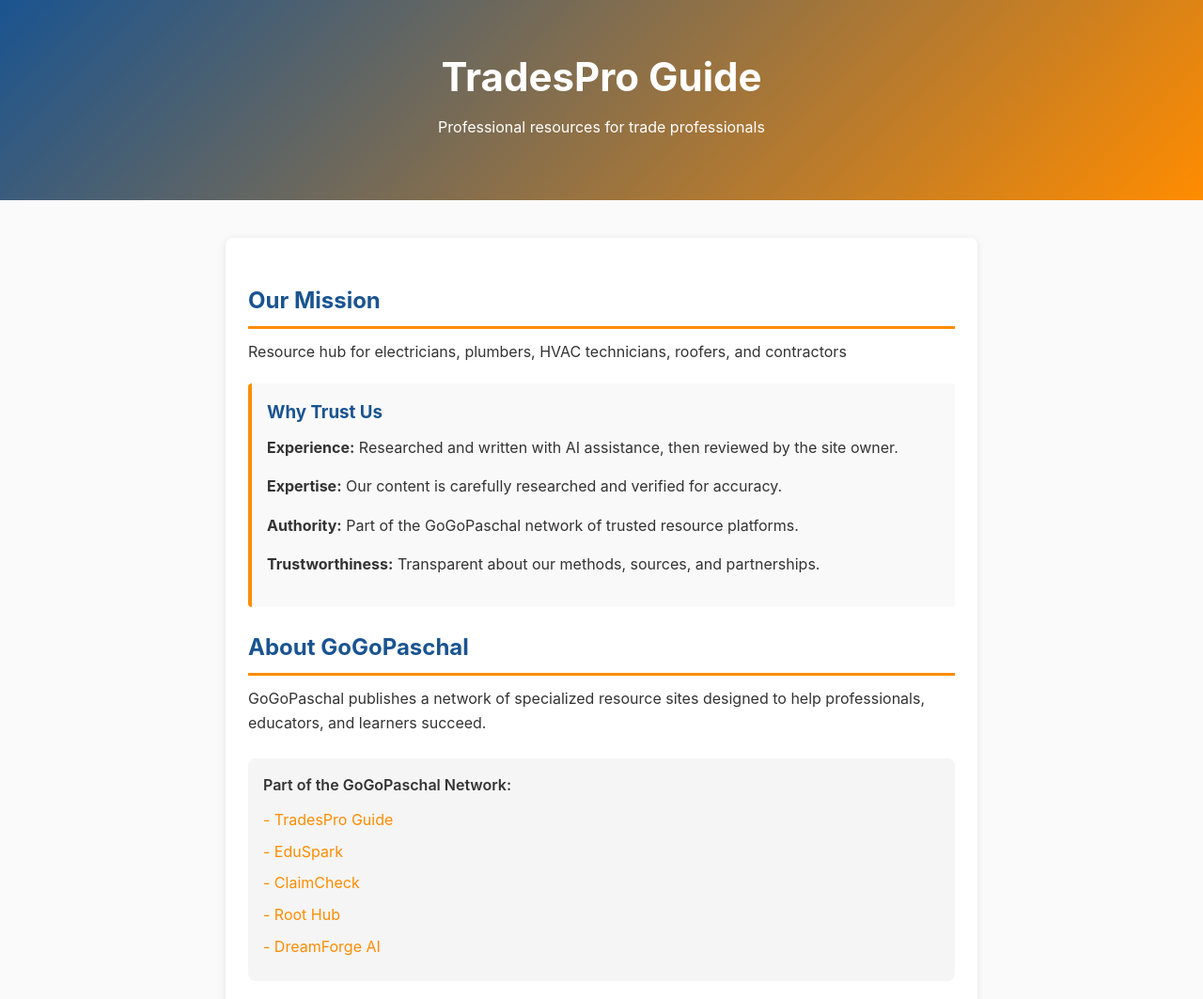
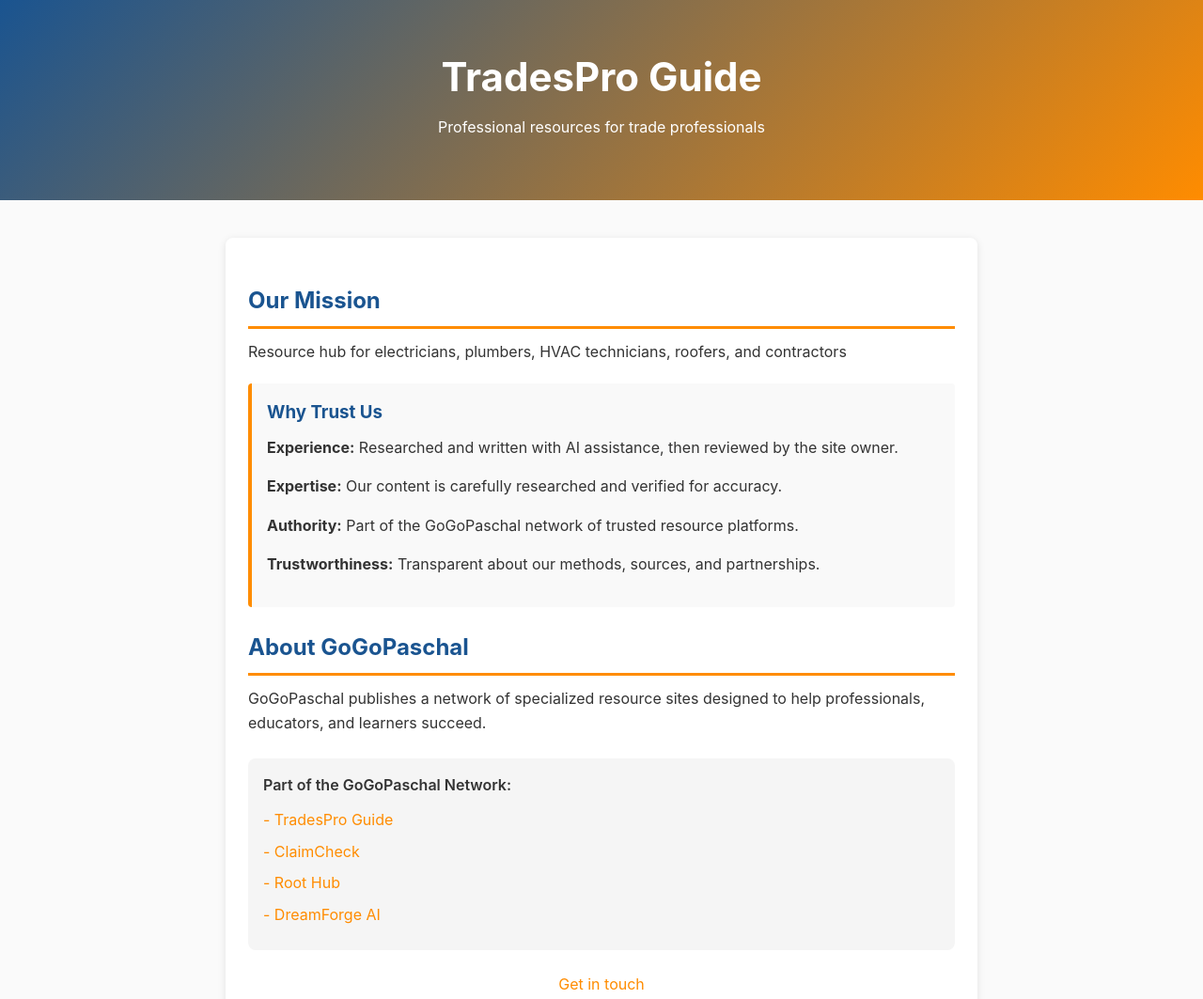
Before and after one commit to gogopaschalgadget-web/tradespro-guide, a plain HTML site: page about.html in a window 1280 px wide. Shown: the top 1063 px of the page at 94% size. Drawn offline with Linux system fonts and the light colour scheme.

Commit message:
Remove every link to EduSpark, which is closed and unpublished
Co-Authored-By: Claude Opus 5.5 <noreply@anthropic.com>

```diff
--- a/about.html
+++ b/about.html
@@ -52,7 +52,6 @@
             <p style="font-weight: 600; margin-bottom: 12px;">Part of the GoGoPaschal Network:</p>
             <ul>
                 <li><a href="https://gogopaschalgadget-web.github.io/tradespro-guide">- TradesPro Guide</a></li>
-                <li><a href="https://gogopaschalgadget-web.github.io/eduspark">- EduSpark</a></li>
                 <li><a href="https://gogopaschalgadget-web.github.io/claimcheck">- ClaimCheck</a></li>
                 <li><a href="https://gogopaschalgadget-web.github.io/root-hub">- Root Hub</a></li>
                 <li><a href="https://gogopaschalgadget-web.github.io/dreamforge-ai">- DreamForge AI</a></li>
```
